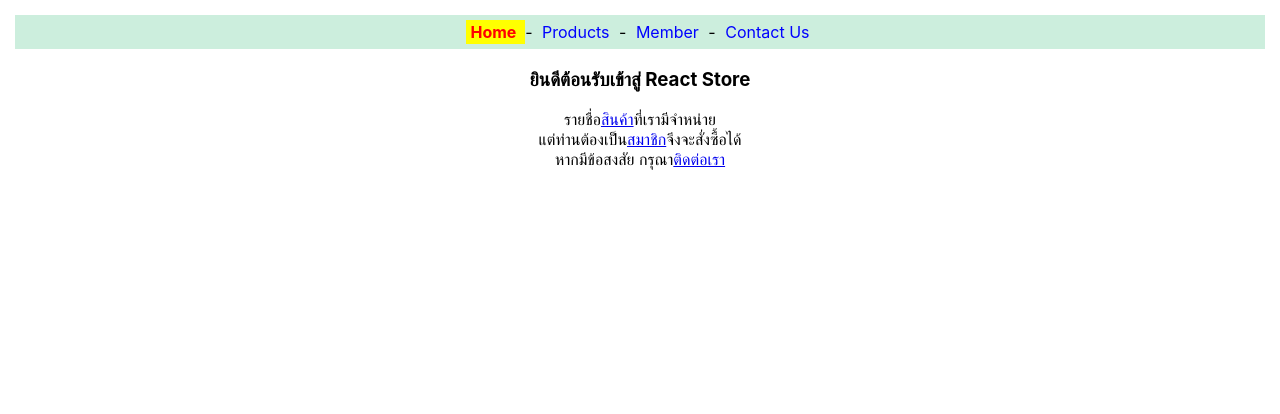
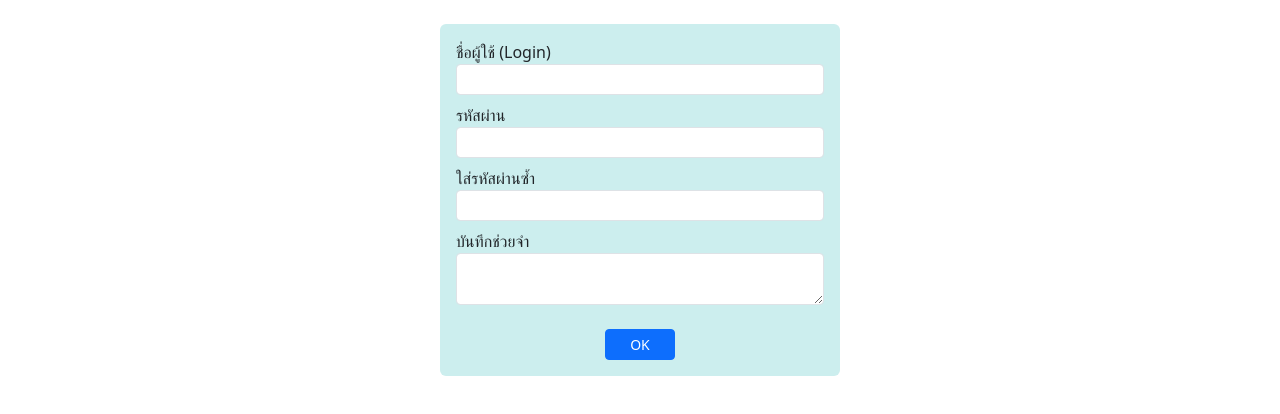
Before and after one commit to kuntida0709/app1, a React (Create React App) app: page / in a window 1280 px wide. Shown: the top 414 px of the page. Built offline with nearby package versions, Linux system fonts and the light colour scheme.

Commit message:
formtext

```diff
--- a/package.json
+++ b/package.json
@@ -7,6 +7,7 @@
     "@testing-library/jest-dom": "^6.9.1",
     "@testing-library/react": "^16.3.1",
     "@testing-library/user-event": "^13.5.0",
+    "bootstrap": "^5.3.8",
     "react": "^19.2.3",
     "react-dom": "^19.2.3",
     "react-router-dom": "^7.13.0",
--- a/src/App.js
+++ b/src/App.js
@@ -1,9 +1,9 @@
 import React from "react";
 
-import Router3 from "./router3";
+import FormText from "./form-text";
 export default function App() {
   return (
-    <Router3/>
+    <FormText/>
 
   )
 }
--- /dev/null
+++ b/src/form-text.js
@@ -0,0 +1,53 @@
+import React from "react";
+
+export default function FormText(){
+    const textPswd = React.useRef()
+    const textPswd2 = React.useRef()
+
+    const onBlurPassword = () =>{
+        let pswd = textPswd.current.value
+        if(pswd!==""&&!pswd.match(/^[0-9a-zA-Z]+$/)){
+            textPswd.current.value=''
+            alert('ต้องเป็น 0-9 หรือ a-z หรือ A-Z เท่านั้น')
+        }
+    }
+
+    const onBlurPassword2 = () =>{
+        let pswd = textPswd.current.value
+        if(textPswd.current.value!==textPswd2.current.value){
+            textPswd.current.value=''
+            alert('รหัสผ่านทั้งสองช่องไม่ตรงกัน')
+        }
+    }
+
+    return(
+        <div className="mt-4 mx-auto p-3 rounded" style={{width:'400px',backgroundColor:'#cee'}}>
+            <form>
+                <div className="form-group mb-2">
+                    <label htmlFor="login">ชื่อผู้ใช้ (Login)</label>
+                    <input type="text" id="login" name="login" maxLength="20" className="form-control form-control-sm" />
+                </div>
+                <div className="form-group mb-2">
+                    <label htmlFor="pswd">รหัสผ่าน</label>
+                    <input type="password" id="pswd" name="pswd" maxLength="10" className="form-control form-control-sm"
+                    ref={textPswd} onBlur={onBlurPassword}/>
+                </div>
+                <div className="form-group mb-2">
+                    <label htmlFor="pswd">ใส่รหัสผ่านซ้ำ</label>
+                    <input type="password" id="pswd2" name="pswd2" maxLength="10" className="form-control form-control-sm"
+                    ref={textPswd2} onBlur={onBlurPassword2}/>
+                </div>
+                <div className="form-group mb-4">
+                    <label htmlFor="memo">บันทึกช่วยจำ</label>
+                    <textarea id="memo" name="memo" rows={2} maxLength={200} className="form-control form-control-sm">
+                    </textarea>
+                </div>
+                <div className="text-center">
+                    <button className="btn btn-sm px-4  btn-primary">OK</button>
+                </div>
+            </form>
+        </div>
+    )
+
+
+}
--- a/src/index.js
+++ b/src/index.js
@@ -3,6 +3,8 @@
 import './index.css';
 import App from './App';
 import reportWebVitals from './reportWebVitals';
+import 'bootstrap/dist/css/bootstrap.min.css'
+import 'bootstrap/dist/js/bootstrap.bundle.min.js'
 
 const root = ReactDOM.createRoot(document.getElementById('root'));
 root.render(
```
Also changed, not shown: 1 other file (tests, documents, lock files or other folders).
